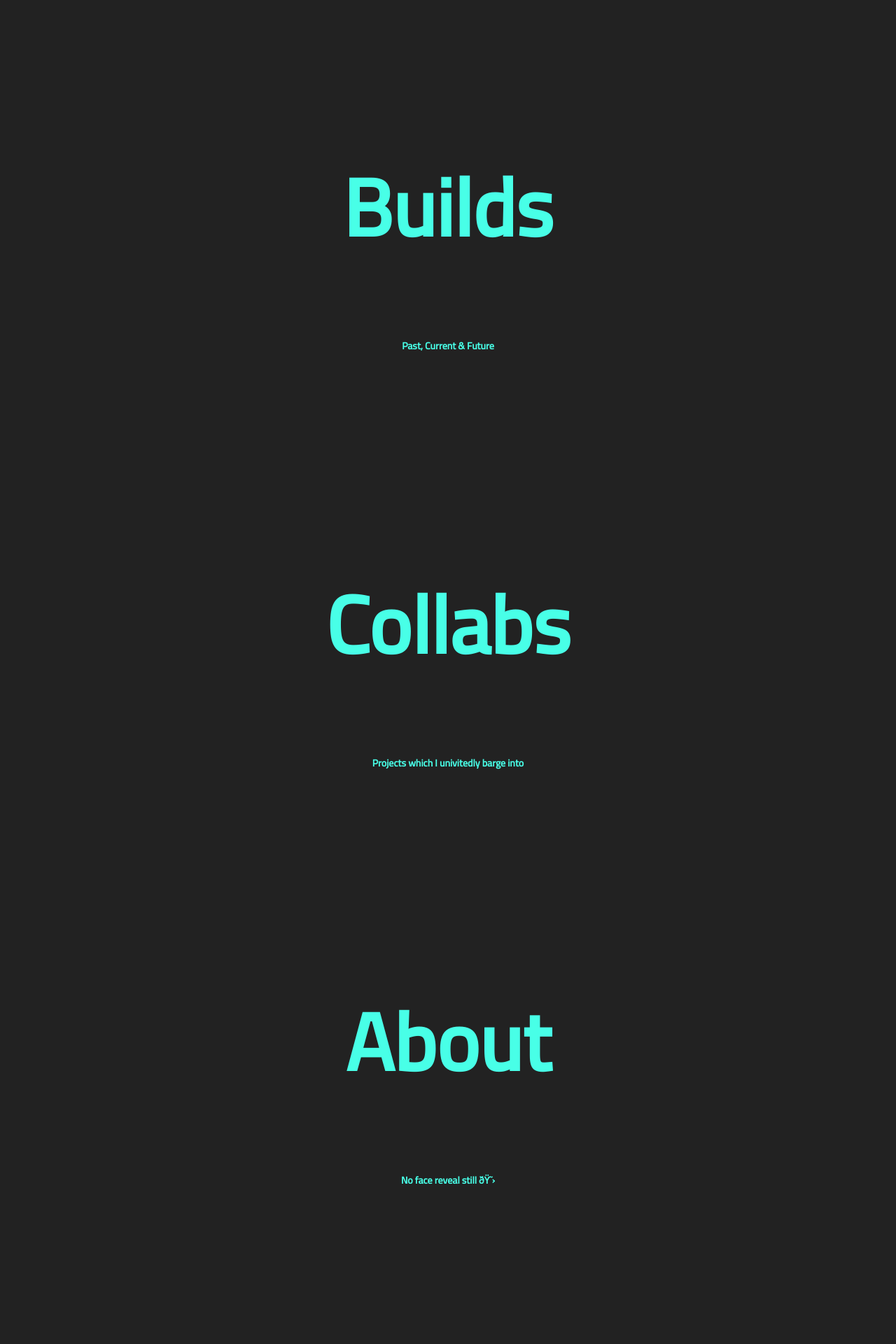
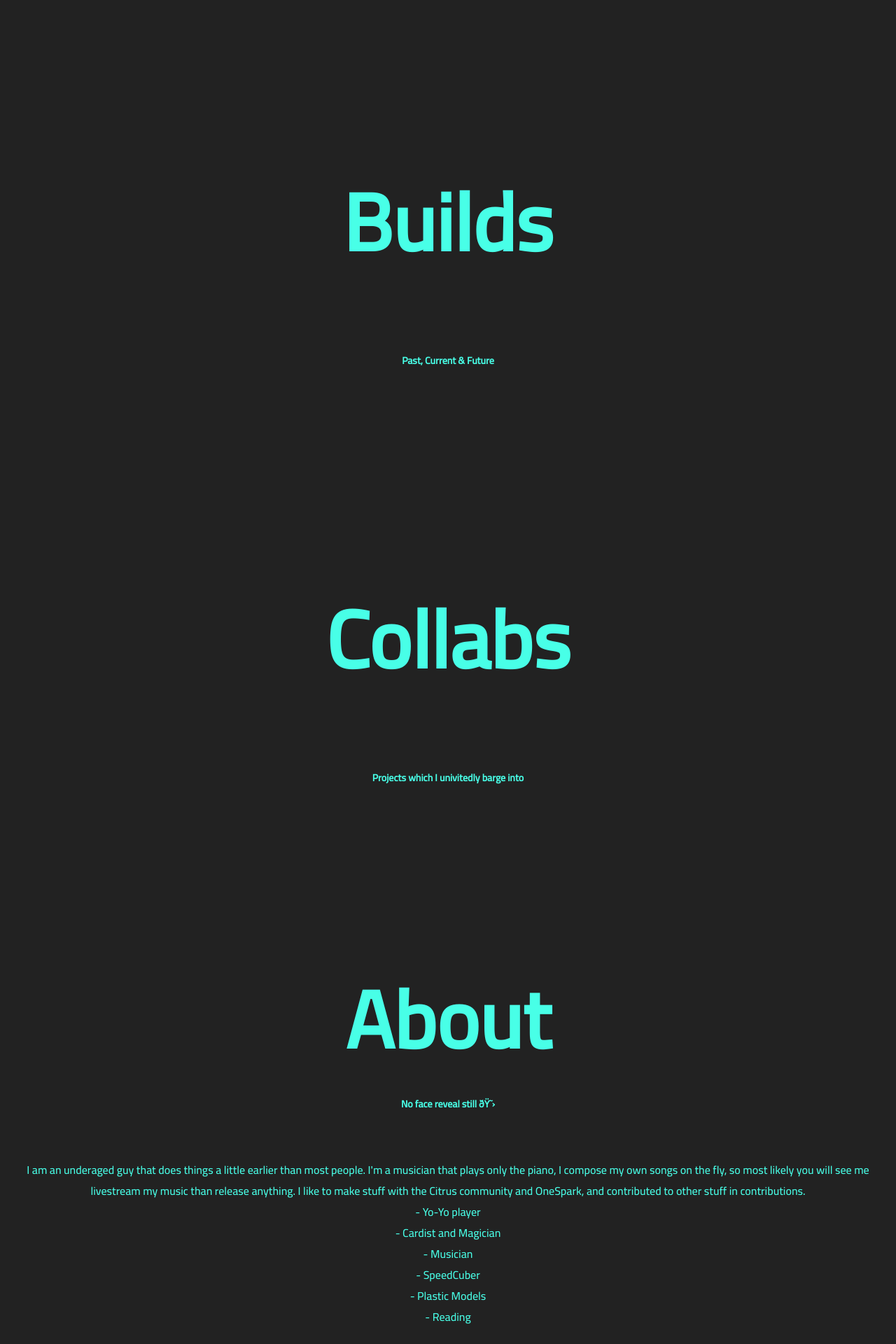
Before and after one commit to Wjplatformer/wjplatformer.github.io, a PHP site: page / in a window 1280 px wide. Shown: the part 650-2570 px from the top of the page at 70% size. Run offline with PHP 8.4, Linux system fonts and the light colour scheme; some libraries are stand-ins or nearby versions.

Commit message:
Git finally fixed :)

```diff
--- a/index.html
+++ b/index.html
@@ -7,6 +7,7 @@
   <link rel="stylesheet" href="https://cdnjs.cloudflare.com/ajax/libs/font-awesome/4.7.0/css/font-awesome.min.css">
   <link rel="stylesheet" href="stylesheets/index.css">
   <link rel="stylesheet" href="stylesheets/nav.css">
+  <script src="https://www.google.com/recaptcha/api.js" async defer></script>
 </head>
 
 <body>
@@ -20,7 +21,11 @@
   </nav>
 
   <h1 id="text-change" onclick="text_change()" style="padding-top: 160px; text-align: center;">404 Error</h1>
-  <h4 id="text-change2" style="text-align: center; padding-bottom: 200px;">Reason: You didn't click "404 Error"</h4>
+  <h4 id="text-change2" style="text-align: center;">Reason: You didn't click "404 Error"</h4>
+
+  <form action="?" method="POST">
+    <div class="g-recaptcha" data-sitekey="6LdyhaAiAAAAACm_NupXI-Tvzpsisf8lJkv1zBML" style="margin: auto; width: 15%; padding-bottom: 200px;"></div>
+  </form>
 
   <h1 id="builds">Builds</h1>
   <h5 style="padding-bottom: 200px;">Past, Current & Future</h5>
@@ -28,11 +33,22 @@
   <h1 id="Collab">Collabs</h1>
   <h5 style="padding-bottom: 200px;">Projects which I univitedly barge into</h5>
 
-  <h1 id="About">About</h1>
-  <h5 style="padding-bottom: 200px;">No face reveal still 😛</h5>
+  <h1 id="About" style="margin: 0; padding: 0;">About</h1>
+  <h5 style="margin: 0; padding-bottom: 50px;">No face reveal still 😛</h5>
+  <p style="padding-bottom: 200px;">I am an underaged guy that does things a little earlier than most people. I'm a musician that plays only the piano, I compose my own songs on the fly, so most likely you will see me livestream my music than release anything.
+    I like to make stuff with the Citrus community and OneSpark, and contributed to other stuff in contributions. <br>
+    - Yo-Yo player<Br>
+    - Cardist and Magician<br>
+    - Musician <br>
+    - SpeedCuber<br>
+    - Plastic Models<br>
+    - Reading<br>
 
-  <h1 id="Contact">Contacts</h1>
-  <h5 style="padding-bottom: 200px;">Message this idiota lol.</h5>
+  </p>
+
+  <h1 id="Contact" style="margin: 0; padding: 0;"">Contacts</h1>
+  <h5 >Message this idiota lol.</h5>
+  <iframe src="https://wjplatformer.bio.link" title="bio link" width="500px" height="800px"></iframe>
 
   <script>
     function text_change(){
@@ -42,7 +58,6 @@
     document.getElementById("text-change2").innerHTML = "Updating in progress <i class='fa fa-gear fa-spin' style='font-size: 18px;''></i>"
     setTimeout(function() {document.getElementById("text-change").innerHTML = "Welcome IG ¯\\_(ツ)_/¯" }, 3000);};
     }
-
   </script>
 </body>
 
--- a/stylesheets/index.css
+++ b/stylesheets/index.css
@@ -1,3 +1,7 @@
+html{
+  scroll-behavior: smooth;
+}
+
 body{
   background-color: #222;
   color: rgb(72, 255, 231);
```
